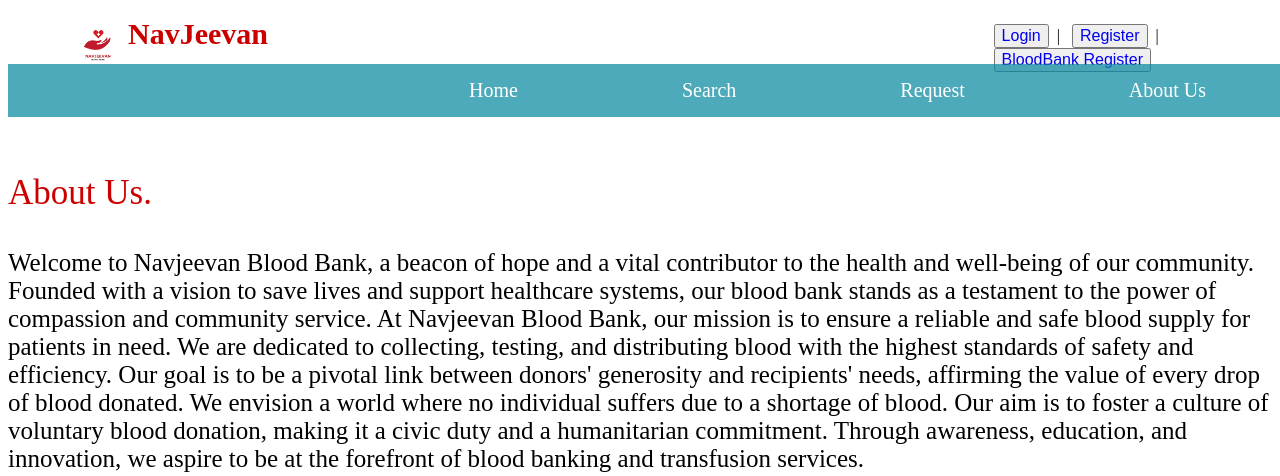
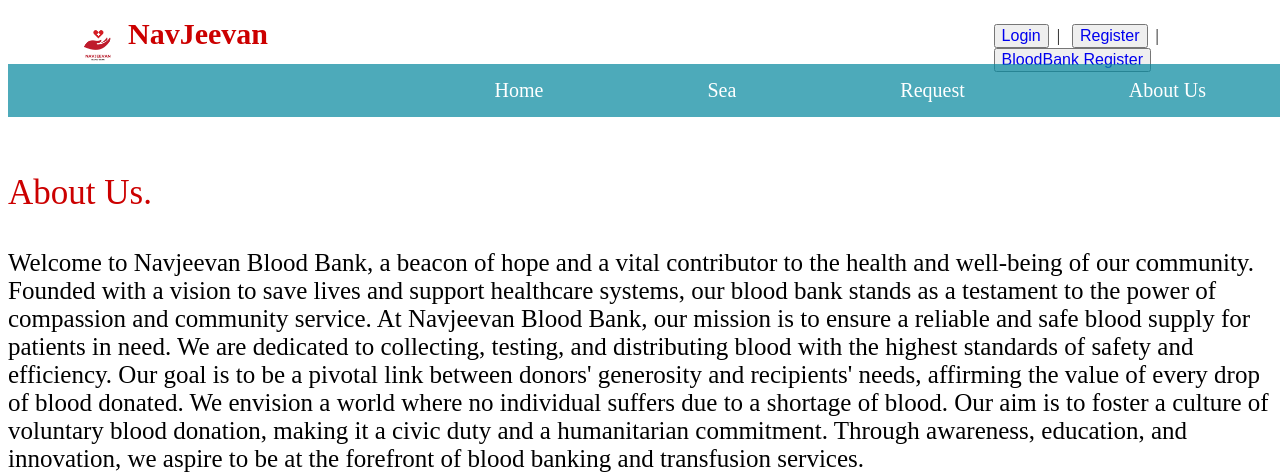
Before and after one commit to dipeshbadgujar14/NavJeevan_BloodBank, a Django app: page /aboutus in a window 1280 px wide. Shown: the top 476 px of the page. Run offline with Django 3.2, Linux system fonts and the light colour scheme.

Commit message:
change in header

```diff
--- a/templates/header.html
+++ b/templates/header.html
@@ -22,7 +22,7 @@
 			<ul>
  				<li><a href="../aboutus">About Us</a></li>
 				<li><a href="../post_request">Request</a></li>
-				<li><a href="../search">Search</a></li>
+				<li><a href="../search">Sea</a></li>
 				<li><a href="..">Home</a></li>
 			</ul>
 		</div>
```
